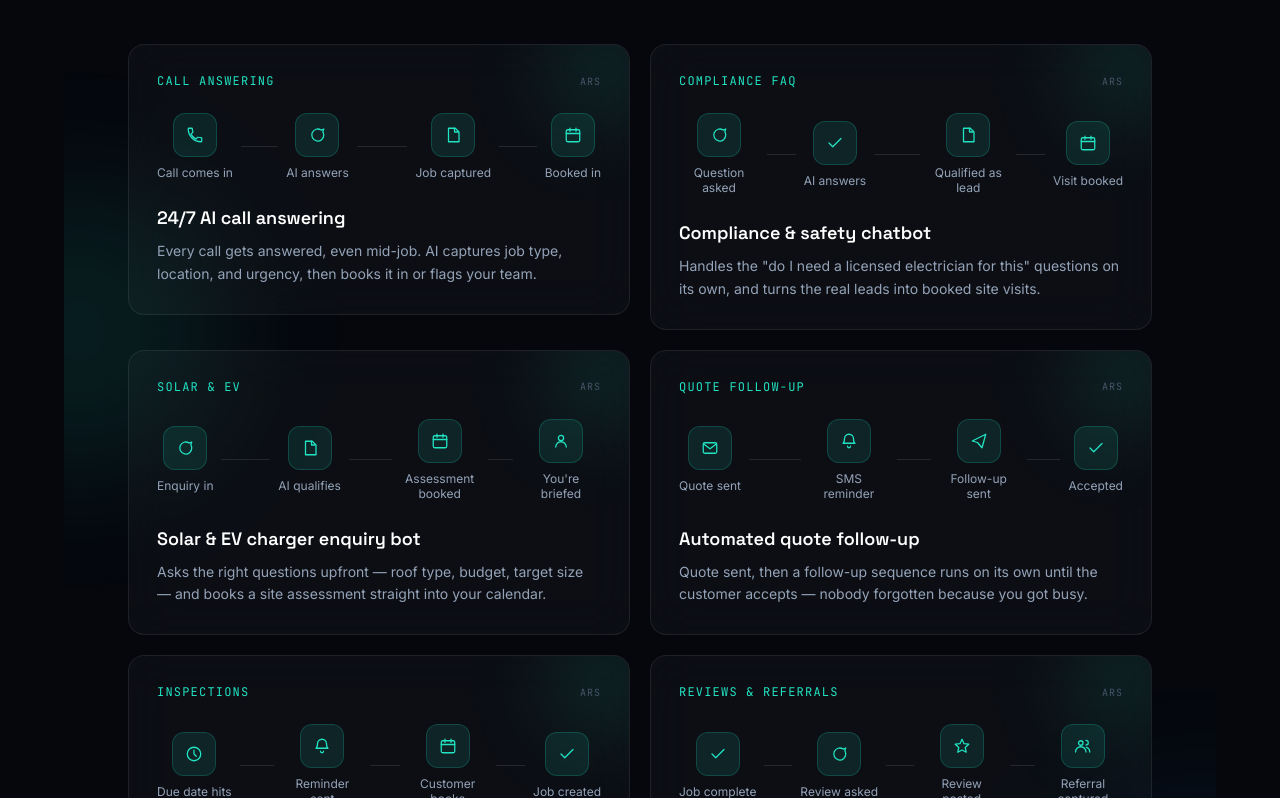
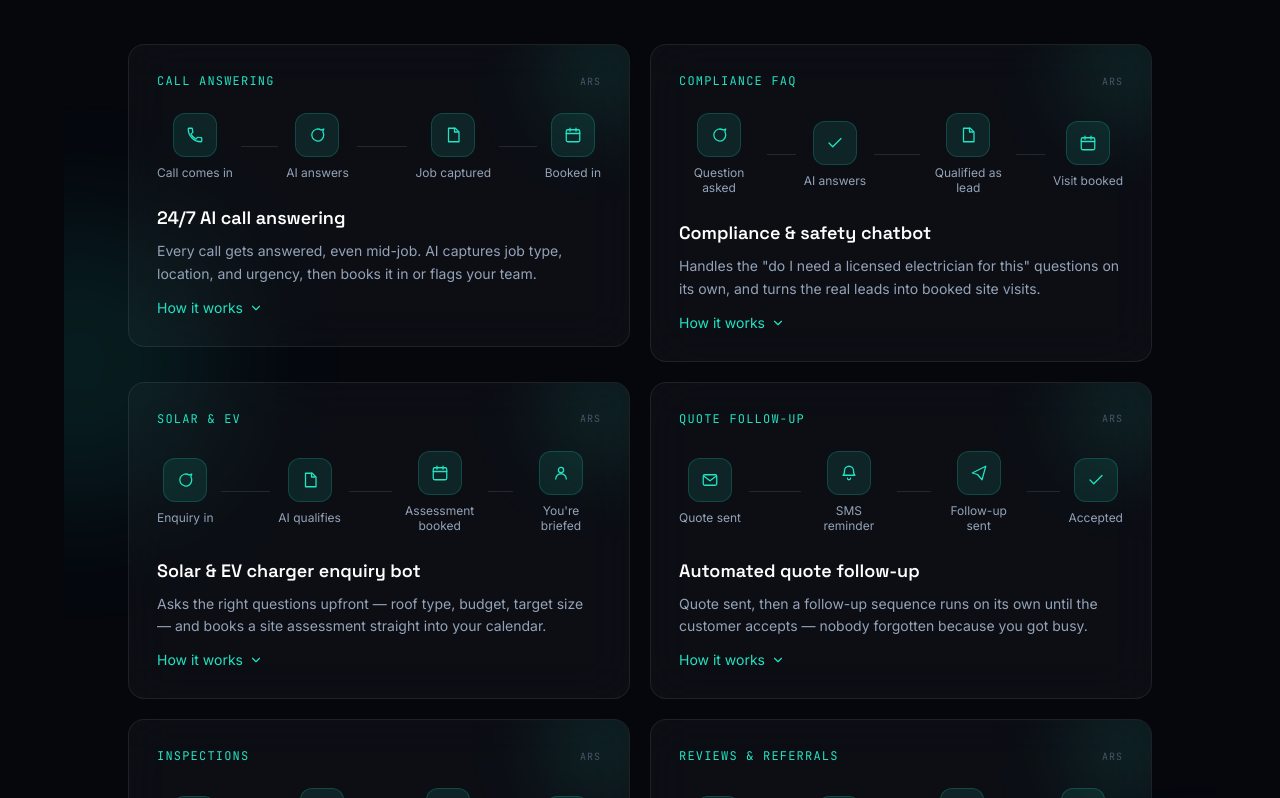
Before and after one commit to Alirezaa02/ARS-website, a React (Vite) app: page /industries/electrical in a window 1280 px wide. Shown: the part 1542-2340 px from the top of the page. Built offline with nearby package versions, Linux system fonts and the light colour scheme.

Commit message:
Updated electrilcal page

```diff
--- a/src/components/industries/WorkflowDiagram.jsx
+++ b/src/components/industries/WorkflowDiagram.jsx
@@ -1,4 +1,5 @@
-import { motion } from "framer-motion";
+import { useState } from "react";
+import { motion, AnimatePresence } from "framer-motion";
 
 function StepIcon({ icon }) {
   return (
@@ -22,7 +23,9 @@ function Connector({ delay = 0 }) {
   );
 }
 
-export function WorkflowCard({ tag, title, description, steps }) {
+export function WorkflowCard({ tag, title, description, details, steps }) {
+  const [open, setOpen] = useState(false);
+
   return (
     <div className="glass glass-hover relative overflow-hidden rounded-2xl p-6 md:p-7">
       <div className="pointer-events-none absolute -right-10 -top-10 h-32 w-32 rounded-full bg-accent/10 blur-2xl" />
@@ -46,6 +49,39 @@ export function WorkflowCard({ tag, title, description, steps }) {
 
         <h3 className="mt-6 font-display text-lg font-semibold text-white">{title}</h3>
         <p className="mt-2 text-sm leading-relaxed text-slate-400">{description}</p>
+
+        {details && (
+          <>
+            <AnimatePresence initial={false}>
+              {open && (
+                <motion.div
+                  initial={{ height: 0, opacity: 0 }}
+                  animate={{ height: "auto", opacity: 1 }}
+                  exit={{ height: 0, opacity: 0 }}
+                  transition={{ duration: 0.3, ease: "easeInOut" }}
+                  className="overflow-hidden"
+                >
+                  <p className="mt-3 text-sm leading-relaxed text-slate-500">{details}</p>
+                </motion.div>
+              )}
+            </AnimatePresence>
+            <button
+              onClick={() => setOpen((v) => !v)}
+              className="mt-3 flex items-center gap-1.5 text-sm text-accent hover:underline"
+            >
+              {open ? "Show less" : "How it works"}
+              <svg
+                width="14"
+                height="14"
+                viewBox="0 0 24 24"
+                fill="none"
+                className={`transition-transform duration-300 ${open ? "rotate-180" : ""}`}
+              >
+                <path d="m6 9 6 6 6-6" stroke="currentColor" strokeWidth="2" strokeLinecap="round" strokeLinejoin="round" />
+              </svg>
+            </button>
+          </>
+        )}
       </div>
     </div>
   );
--- a/src/data/industries.js
+++ b/src/data/industries.js
@@ -55,6 +55,8 @@ export const industries = [
         title: "Project enquiry chatbot",
         description:
           "Captures scope, budget, and timeline from your website or a call, filters out the tyre-kickers, and sends you a qualified lead.",
+        details:
+          "Works the same whether someone fills in a form at midnight or calls while you're on site. If a detail's missing, it asks — you never get a lead you can't act on.",
         steps: [
           { label: "Website enquiry", icon: IconMessage },
           { label: "AI captures details", icon: IconDocument },
@@ -67,6 +69,8 @@ export const industries = [
         title: "Tender & document processing",
         description:
           "AI reads incoming documents, flags anything missing, and hands you a summary — no more reading it line by line at 9pm.",
+        details:
+          "Handles PDFs, scanned documents, even messy email attachments. If something's ambiguous, it flags it clearly instead of guessing.",
         steps: [
           { label: "Document received", icon: IconDocument },
           { label: "AI reads it", icon: IconMessage },
@@ -79,6 +83,8 @@ export const industries = [
         title: "Variation documentation",
         description:
           "A variation comes up, the AI drafts the notice, sends it for approval, and logs the outcome.",
+        details:
+          "Keeps a paper trail automatically, so if a client questions a cost later, the approval's already on record.",
         steps: [
           { label: "Variation identified", icon: IconEdit },
           { label: "Notice drafted", icon: IconDocument },
@@ -91,6 +97,8 @@ export const industries = [
         title: "Milestone update automation",
         description:
           "Slab poured, frame up, lock-up — each milestone sends the client an update before they think to ask.",
+        details:
+          "You choose the milestones that matter — slab, frame, lock-up, handover — and set the message once. After that it just runs.",
         steps: [
           { label: "Milestone reached", icon: IconFlag },
           { label: "Update drafted", icon: IconDocument },
@@ -103,6 +111,8 @@ export const industries = [
         title: "Subcontractor coordination",
         description:
           "Scope goes out, confirmations come back, all logged automatically — no more phone tag.",
+        details:
+          "Works over SMS or email, whichever your subbies actually respond to. Confirmations get logged against the job automatically.",
         steps: [
           { label: "Scope sent", icon: IconUsers },
           { label: "Briefing sent", icon: IconSend },
@@ -115,6 +125,8 @@ export const industries = [
         title: "Quote & invoice follow-up",
         description:
           "Quotes and invoices get automatic follow-ups on a set schedule — one less thing to remember.",
+        details:
+          "The tone stays professional and consistent — never a chase that feels awkward. You can see exactly where every quote sits at a glance.",
         steps: [
           { label: "Quote sent", icon: IconMail },
           { label: "Day 3 reminder", icon: IconBell },
@@ -161,6 +173,8 @@ export const industries = [
         title: "24/7 AI call answering",
         description:
           "Every call gets answered, even mid-job. AI captures job type, location, and urgency, then books it in or flags your team.",
+        details:
+          "Works after hours and on weekends too, not just during the day. Urgent jobs get flagged so you know what to call back first.",
         steps: [
           { label: "Call comes in", icon: IconPhone },
           { label: "AI answers", icon: IconMessage },
@@ -173,6 +187,8 @@ export const industries = [
         title: "Compliance & safety chatbot",
         description:
           "Handles the \"do I need a licensed electrician for this\" questions on its own, and turns the real leads into booked site visits.",
+        details:
+          "Trained on the kinds of questions your customers actually ask, not generic disclaimers. Real jobs still get a proper site visit booked.",
         steps: [
           { label: "Question asked", icon: IconMessage },
           { label: "AI answers", icon: IconCheck },
@@ -185,6 +201,8 @@ export const industries = [
         title: "Solar & EV charger enquiry bot",
         description:
           "Asks the right questions upfront — roof type, budget, target size — and books a site assessment straight into your calendar.",
+        details:
+          "Filters out the enquiries that are months away from being real, so your estimator's time goes to the ones ready to move.",
         steps: [
           { label: "Enquiry in", icon: IconMessage },
           { label: "AI qualifies", icon: IconDocument },
@@ -197,6 +215,8 @@ export const industries = [
         title: "Automated quote follow-up",
         description:
           "Quote sent, then a follow-up sequence runs on its own until the customer accepts — nobody forgotten because you got busy.",
+        details:
+          "Stops automatically the moment the customer responds either way — no awkward reminders after they've already said yes or no.",
         steps: [
           { label: "Quote sent", icon: IconMail },
           { label: "SMS reminder", icon: IconBell },
@@ -209,6 +229,8 @@ export const industries = [
         title: "Inspection & testing reminders",
         description:
           "Switchboard checks and safety inspections fall due automatically, and the customer books their own slot without you tracking a spreadsheet.",
+        details:
+          "Pulls from the original job date, so nothing depends on you remembering to set a reminder twelve months later.",
         steps: [
           { label: "Due date hits", icon: IconClock },
           { label: "Reminder sent", icon: IconBell },
@@ -221,6 +243,8 @@ export const industries = [
         title: "After-job review & referral requests",
         description:
           "Job marked complete, and the customer gets asked for a review and a referral automatically — two things you'd usually forget to chase.",
+        details:
+          "Timed to go out once the job's actually wrapped up and the customer's happy — not the moment the invoice is paid.",
         steps: [
           { label: "Job complete", icon: IconCheck },
           { label: "Review asked", icon: IconMessage },
```
